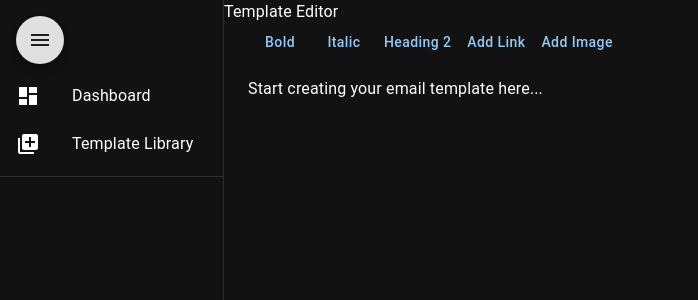
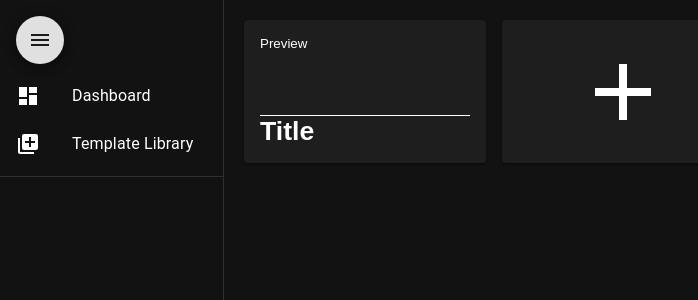
Before and after one commit to DarshanHeble/Email_Automation_system, a React (Vite) app: page /template-library in a window 1280 px wide. Shown: the top 300 px of the page, without its empty margins (0-698 px from the left). Built offline with nearby package versions, Linux system fonts and the light colour scheme.

Commit message:
Added name retriving dialog with good UX

```diff
--- /dev/null
+++ b/src/components/GetNameDialog.tsx
@@ -0,0 +1,75 @@
+import {
+  Box,
+  Button,
+  Dialog,
+  DialogActions,
+  DialogContent,
+  DialogTitle,
+  TextField,
+} from "@mui/material";
+import React, { useEffect, useRef, useState } from "react";
+
+interface GetNameDialogProps {
+  open: boolean;
+  onSubmit: (name: string) => void;
+  onClose: () => void;
+}
+
+const GetNameDialog: React.FC<GetNameDialogProps> = ({
+  open,
+  onClose,
+  onSubmit,
+}) => {
+  const [name, setName] = useState<string>("");
+  const inputRef = useRef<HTMLInputElement>(null);
+
+  useEffect(() => {
+    if (open) {
+      const timer = setTimeout(() => {
+        if (inputRef.current) {
+          console.log(inputRef);
+
+          inputRef.current.focus();
+        }
+      }, 200);
+      return () => clearTimeout(timer);
+    }
+  }, [open]);
+
+  const handleSubmit = (e: React.FormEvent<HTMLFormElement>) => {
+    e.preventDefault(); // Prevents the page from reloading
+    if (name.trim()) onSubmit(name.trim());
+    onClose();
+  };
+
+  const handleNameChange = (e: React.ChangeEvent<HTMLInputElement>) => {
+    setName(e.target.value);
+  };
+
+  return (
+    <Dialog open={open} onClose={onClose}>
+      <Box component="form" onSubmit={handleSubmit}>
+        <DialogTitle>Template Name</DialogTitle>
+        <DialogContent>
+          <TextField
+            inputRef={inputRef}
+            value={name}
+            type="text"
+            name="Template Name"
+            label="Template Name"
+            onChange={handleNameChange}
+            sx={{ marginBlockStart: 2, width: "15rem" }}
+            autoFocus
+            required
+          />
+        </DialogContent>
+        <DialogActions>
+          <Button onClick={onClose}>Cancel</Button>
+          <Button type="submit">Submit</Button>
+        </DialogActions>
+      </Box>
+    </Dialog>
+  );
+};
+
+export default GetNameDialog;
--- /dev/null
+++ b/src/components/TemplateCard.tsx
@@ -0,0 +1,21 @@
+import { Card, CardActionArea, CardContent } from "@mui/material";
+
+function TemplateCard() {
+  return (
+    <Card>
+      <CardActionArea>
+        <CardContent>
+          <div
+            className="Preveiw"
+            style={{ height: "5rem", borderBottom: "1px solid" }}
+          >
+            Preview
+          </div>
+          <h1>Title</h1>
+        </CardContent>
+      </CardActionArea>
+    </Card>
+  );
+}
+
+export default TemplateCard;
--- a/src/main.tsx
+++ b/src/main.tsx
@@ -3,18 +3,11 @@ import ReactDOM from "react-dom/client";
 import App from "./App";
 import { createTheme, CssBaseline, ThemeProvider } from "@mui/material";
 
-const darkTheme = createTheme({
+const theme = createTheme({
   palette: {
     mode: "dark",
   },
   components: {
-    // MuiButtonBase: {
-    //   styleOverrides: {
-    //     root: {
-    //       textTransform: "capitalize",
-    //     },
-    //   },
-    // },
     MuiFab: {
       styleOverrides: {
         root: {
@@ -29,12 +22,19 @@ const darkTheme = createTheme({
         },
       },
     },
+    MuiDialog: {
+      styleOverrides: {
+        paper: {
+          backgroundImage: "none",
+        },
+      },
+    },
   },
 });
 
 ReactDOM.createRoot(document.getElementById("root") as HTMLElement).render(
   <React.StrictMode>
-    <ThemeProvider theme={darkTheme}>
+    <ThemeProvider theme={theme}>
       <CssBaseline />
       <App />
     </ThemeProvider>
--- a/src/pages/TemplateLibrary.tsx
+++ b/src/pages/TemplateLibrary.tsx
@@ -1,9 +1,46 @@
-import TemplateEditor from "../components/TemplateEditor";
+import { Card, CardActionArea, CardContent, Grid2 } from "@mui/material";
+import TemplateCard from "../components/TemplateCard";
+import { Add } from "@mui/icons-material";
+import GetNameDialog from "../components/GetNameDialog";
+import { useState } from "react";
 
 function TemplateLibrary() {
+  const [openNameDialog, setOpenNameDialog] = useState(false);
+
+  function handleDialogOpen() {
+    setOpenNameDialog(true);
+  }
+
+  function handleDialogSubmit(name: string) {
+    console.log(name);
+  }
+
+  function handleDialogClose() {
+    setOpenNameDialog(false);
+  }
+
   return (
-    <div style={{ width: "100%" }}>
-      <TemplateEditor />
+    <div style={{ width: "100%", padding: "20px" }}>
+      <Grid2 container spacing={2}>
+        <Grid2 size={{ xs: 12, sm: 6, md: 4, lg: 3 }}>
+          <TemplateCard />
+        </Grid2>
+        <Grid2 size={{ xs: 12, sm: 6, md: 4, lg: 3 }}>
+          <Card sx={{ height: "100%" }}>
+            <CardActionArea sx={{ height: "100%" }} onClick={handleDialogOpen}>
+              <CardContent sx={{ display: "grid", placeItems: "center" }}>
+                <Add sx={{ fontSize: "6rem" }} />
+              </CardContent>
+            </CardActionArea>
+          </Card>
+        </Grid2>
+      </Grid2>
+      {/* <TemplateEditor /> */}
+      <GetNameDialog
+        open={openNameDialog}
+        onClose={handleDialogClose}
+        onSubmit={handleDialogSubmit}
+      />
     </div>
   );
 }
```
Also changed, not shown: 1 other file (tests, documents, lock files or other folders).
